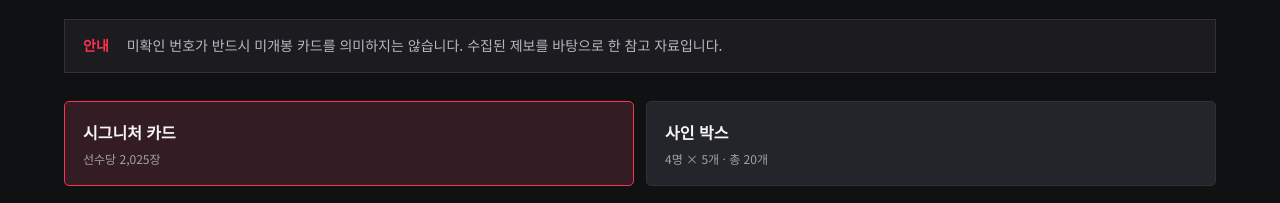
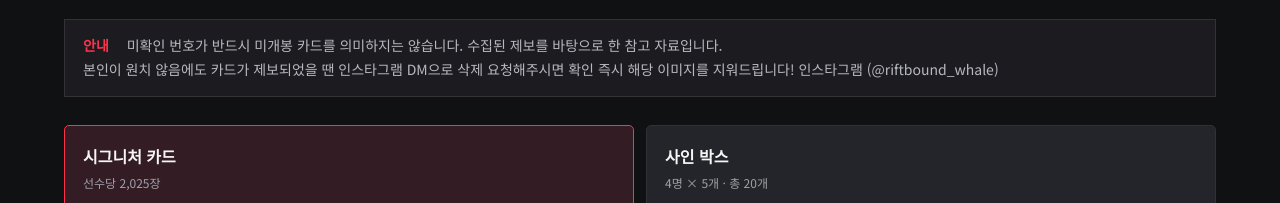
Before and after one commit to 0xwhalelabs/riftbound-collection, a website with bundled scripts: page t1korean/index.html in a window 1280 px wide. Shown: the part 322-525 px from the top of the page. Built offline with nearby package versions, Linux system fonts and the light colour scheme.

Commit message:
T1 archive: add deletion request notice with Instagram link

```diff
--- a/t1korean/index.html
+++ b/t1korean/index.html
@@ -2,7 +2,7 @@
 <html lang="ko"><head><meta charset="utf-8"><meta name="viewport" content="width=device-width,initial-scale=1"><meta name="theme-color" content="#101113"><meta name="description" content="한국판 T1 시그니처 에디션의 개봉 시리얼과 사진을 모으는 비공식 커뮤니티 아카이브."><title>민물고래의 T1 시그니처 아카이브</title><link rel="stylesheet" href="/t1korean/style.css"></head><body>
 <header><a class="brand" href="/t1korean" aria-label="민물고래의 T1 시그니처 아카이브"><span>민물고래의 T1 시그니처 아카이브</span></a><a class="back-home" href="/">← 카드 도감</a><span class="edition">KOREAN EDITION <b>KR</b></span><button class="primary report">＋ 개봉 제보하기</button></header>
 <main><section class="intro"><div><p class="eyebrow">RIFTBOUND · T1 SIGNATURE EDITION</p><h1>당신이 뽑은 번호,<br>우리의 기록이 됩니다<span>.</span></h1><p class="purpose">한국판의 <strong>개봉된 시리얼넘버 데이터를 모아</strong> 아직 발견되지 않은 번호를 추측하는 커뮤니티 아카이브입니다. 선수 친필 사인이 있는 박스도 함께 기록합니다.</p></div><aside><span class="tiny">COMMUNITY ARCHIVE / 01</span><p>하나의 카드.<br>하나의 번호.<br><em>함께 채우는 기록.</em></p><span class="tiny">한국판 한정 · 비공식 팬 프로젝트</span></aside></section>
-<div class="notice"><span>안내</span> 미확인 번호가 반드시 미개봉 카드를 의미하지는 않습니다. 수집된 제보를 바탕으로 한 참고 자료입니다.</div>
+<div class="notice"><span>안내</span> 미확인 번호가 반드시 미개봉 카드를 의미하지는 않습니다. 수집된 제보를 바탕으로 한 참고 자료입니다.<br>본인이 원치 않음에도 카드가 제보되었을 땐 인스타그램 DM으로 삭제 요청해주시면 확인 즉시 해당 이미지를 지워드립니다! 인스타그램 (<a href="https://www.instagram.com/riftbound_whale" target="_blank" rel="noopener">@riftbound_whale</a>)</div>
 <nav class="category-tabs" aria-label="아카이브 종류"><button id="category-card" aria-pressed="true">시그니처 카드 <small>선수당 2,025장</small></button><button id="category-box" aria-pressed="false">사인 박스 <small>4명 × 5개 · 총 20개</small></button></nav><section class="stats" aria-label="전체 통계"><div><span id="supply-label">한국판 시그니처 카드</span><strong><span id="supply-total">10,125</span><small>개</small></strong></div><div><span id="registered-label">개봉 등록</span><strong id="total" class="red">—</strong></div><div><span id="remaining-label">미확인 번호</span><strong id="remaining">—</strong></div><div><span>기록 달성률</span><strong id="percent">—</strong></div></section>
 <section class="workspace"><div class="section-title"><div><p class="eyebrow">THE SERIAL REGISTRY</p><h2 id="registry-title">시리얼 탐색</h2></div><span class="subtle" id="registry-limit">선수별 0001–2025</span></div><nav id="players" aria-label="선수 선택"></nav><div class="registry"><div class="registry-head"><div><span class="eyebrow" id="champion"></span><h3 id="player-title">FAKER <span>페이커</span></h3></div><form id="search"><label for="jump">번호 바로 찾기</label><div><span>#</span><input id="jump" type="number" min="1" max="2025" placeholder="0001" required><button aria-label="번호 찾기">찾기 ↗</button></div></form></div><div class="grid-tools"><span id="found">개봉 등록 — / 2,025</span><div><span class="legend confirmed"></span> 개봉 등록 <span class="legend"></span> 미확인</div></div><div class="registry-filters"><button id="known-only" aria-pressed="false">제보된 번호만 보기</button><span class="subtle">관리자 승인된 제보만 표시됩니다.</span></div><p id="box-help" class="subtle" hidden>박스 겉면에 선수의 친필 사인이 있는 한국판 박스를 제보해주세요. 도란·오너·페이커·케리아 각 5개이며, 번호 없이 사진으로 접수하고, 관리자가 중복 여부를 확인합니다.</p><div id="ranges" aria-label="번호 구간"></div><div id="box-grid" class="box-grid" hidden></div><div id="grid" aria-label="시리얼 번호"></div><div class="grid-bottom"><span id="range-label"></span><span id="registry-hint">번호를 누르면 기록을 보거나 제보할 수 있어요.</span></div></div></section>
 <section class="recent"><div class="section-title"><div><p class="eyebrow">LATEST RECORDS</p><h2 id="recent-title">최근 개봉 기록</h2></div><button class="text-button report">나의 소장품 제보하기 ↗</button></div><div id="records" class="records" tabindex="0" aria-label="최근 승인된 카드 사진"></div><div id="recent-controls" class="recent-controls" hidden><span>옆으로 넘겨 최근 카드를 확인하세요</span><button id="recent-prev" aria-label="이전 카드">←</button><button id="recent-next" aria-label="다음 카드">→</button></div></section>
```
